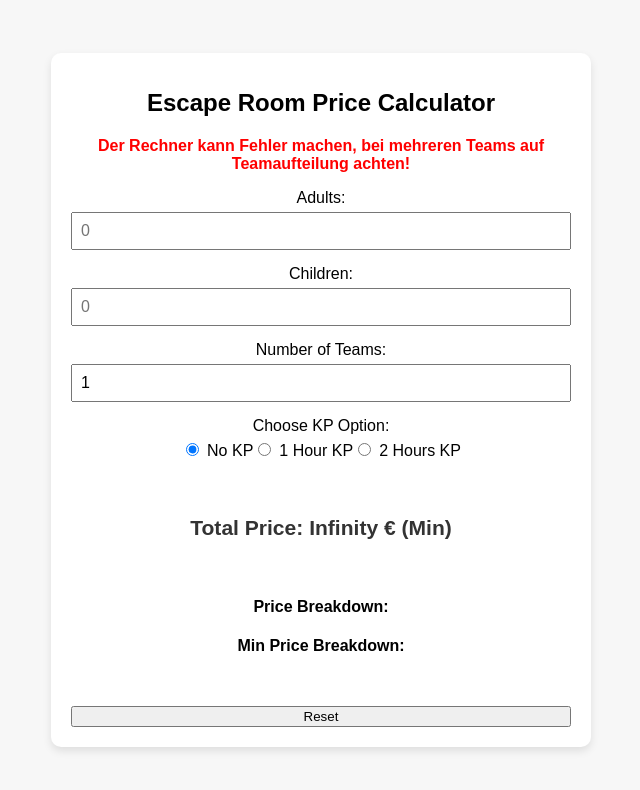
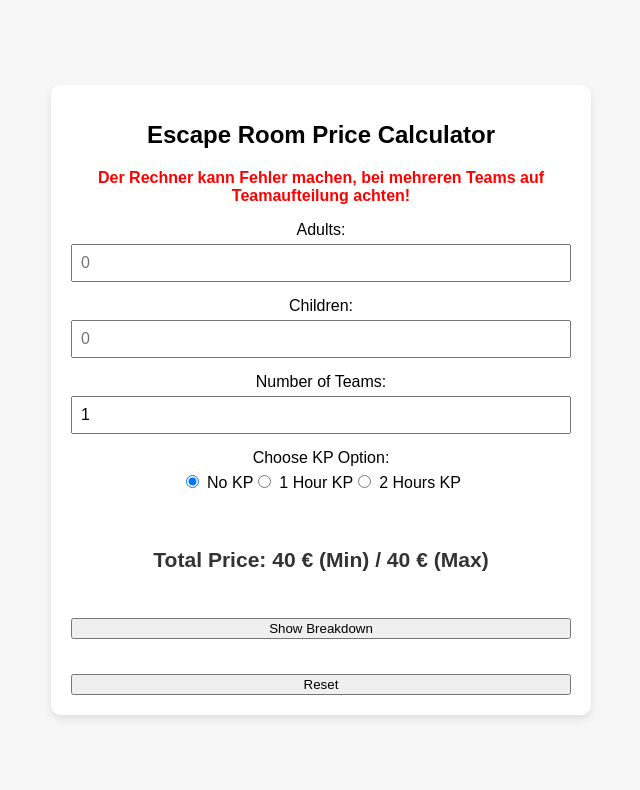
Before and after one commit to ShadowAelita/room_escpae_final, a React (Vite) app: page / in a window 1280 px wide. Shown: the top 790 px of the page, without its empty margins (319-959 px from the left). Built offline with nearby package versions, Linux system fonts and the light colour scheme.

Commit message:
Update App.jsx

```diff
--- a/App.jsx
+++ b/App.jsx
@@ -6,17 +6,45 @@ const App = () => {
   const [children, setChildren] = useState('');
   const [kpOption, setKpOption] = useState("none");
   const [teams, setTeams] = useState('1');
-  const [showBreakdown, setShowBreakdown] = useState(false);
+  const [showBreakdown, setShowBreakdown] = useState(false); // State to toggle the breakdown
 
   const parsedAdults = parseInt(adults) || 0;
   const parsedChildren = parseInt(children) || 0;
   const parsedTeams = Math.max(parseInt(teams) || 1, 1);
 
-  // Split adults and children into teams
-  const splitIntoTeams = (total, teams) => {
-    const base = Math.floor(total / teams);
-    const remainder = total % teams;
-    return Array.from({ length: teams }, (_, i) => base + (i < remainder ? 1 : 0));
+  // Split adults and children into teams with at least 3 people in each team
+  const distributePeopleIntoTeams = (adultsLeft, childrenLeft, teamsRemaining) => {
+    let distribution = [];
+    let totalPeople = adultsLeft + childrenLeft;
+
+    // Each team needs at least 3 people
+    let peoplePerTeam = Math.floor(totalPeople / teamsRemaining);
+    let remainder = totalPeople % teamsRemaining;
+
+    // Distribute people across teams
+    for (let i = 0; i < teamsRemaining; i++) {
+      let adultsInTeam = 0;
+      let childrenInTeam = peoplePerTeam;
+
+      // If there are more people left to distribute, add 1 more person to this team
+      if (remainder > 0) {
+        childrenInTeam += 1;
+        remainder--;
+      }
+
+      // Place as many adults as we can in the team (if possible)
+      if (adultsLeft > 0 && childrenInTeam < 3) {
+        let adultsToAdd = Math.min(adultsLeft, 3 - childrenInTeam);
+        adultsInTeam += adultsToAdd;
+        childrenInTeam = 3 - adultsInTeam;
+      }
+
+      // Adjust the distribution for adults and children
+      adultsLeft -= adultsInTeam;
+      childrenLeft -= childrenInTeam;
+      distribution.push([adultsInTeam, childrenInTeam]);
+    }
+    return distribution;
   };
 
   // Calculate the price for each team
@@ -43,69 +71,47 @@ const App = () => {
     return teamPrice;
   };
 
-  // Generate all possible distributions and calculate their corresponding prices
+  // Generate min and max price distributions
   const generatePossibleDistributions = () => {
     let minPrice = Infinity;
     let maxPrice = -Infinity;
     let minPriceDistribution = null;
     let maxPriceDistribution = null;
 
-    // Loop over all possible distributions of adults and children across teams
-    const distributions = [];
+    // Find the min and max price for valid distributions
+    const distributions = distributePeopleIntoTeams(parsedAdults, parsedChildren, parsedTeams);
+    let totalMinPrice = 0;
+    let totalMaxPrice = 0;
+    let minPriceBreakdown = [];
+    let maxPriceBreakdown = [];
 
-    // Get all combinations of adults and children for each team
-    const distributePeople = (adultsLeft, childrenLeft, teamsRemaining, currentDistribution = []) => {
-      if (teamsRemaining === 0) {
-        // Base case: calculate the price for this distribution
-        let totalPrice = 0;
-        let breakdown = [];
-        for (let i = 0; i < currentDistribution.length; i++) {
-          const [adultsInTeam, childrenInTeam] = currentDistribution[i];
-          const price = calculateTeamPrice(adultsInTeam, childrenInTeam);
-          totalPrice += price;
-          breakdown.push(`Team ${i + 1}: Adults = ${adultsInTeam}, Children = ${childrenInTeam}, Price = ${price} €`);
+    // Calculate min price (min adults in each team)
+    for (let i = 0; i < distributions.length; i++) {
+      const [adultsInTeam, childrenInTeam] = distributions[i];
+      const minPriceForTeam = calculateTeamPrice(adultsInTeam, childrenInTeam);
+      totalMinPrice += minPriceForTeam;
+      minPriceBreakdown.push(`Team ${i + 1}: Adults = ${adultsInTeam}, Children = ${childrenInTeam}, Price = ${minPriceForTeam} €`);
     }
 
-        // Update min/max price
-        if (totalPrice < minPrice) {
-          minPrice = totalPrice;
-          minPriceDistribution = breakdown;
-        }
-        if (totalPrice > maxPrice) {
-          maxPrice = totalPrice;
-          maxPriceDistribution = breakdown;
-        }
-        return;
+    // Calculate max price (max adults in each team)
+    let maxDistributions = distributePeopleIntoTeams(parsedAdults, parsedChildren, parsedTeams);
+    for (let i = 0; i < maxDistributions.length; i++) {
+      const [adultsInTeam, childrenInTeam] = maxDistributions[i];
+      const maxPriceForTeam = calculateTeamPrice(adultsInTeam, childrenInTeam);
+      totalMaxPrice += maxPriceForTeam;
+      maxPriceBreakdown.push(`Team ${i + 1}: Adults = ${adultsInTeam}, Children = ${childrenInTeam}, Price = ${maxPriceForTeam} €`);
     }
 
-      // Try all possible ways to assign adults and children to the current team
-      for (let adultsInTeam = 0; adultsInTeam <= adultsLeft; adultsInTeam++) {
-        for (let childrenInTeam = 0; childrenInTeam <= childrenLeft; childrenInTeam++) {
-          if (adultsInTeam + childrenInTeam >= 3) {  // Make sure every team has at least 3 people
-            distributePeople(
-              adultsLeft - adultsInTeam,
-              childrenLeft - childrenInTeam,
-              teamsRemaining - 1,
-              [...currentDistribution, [adultsInTeam, childrenInTeam]]
-            );
-          }
-        }
-      }
-    };
-
-    // Start the distribution process
-    distributePeople(parsedAdults, parsedChildren, parsedTeams);
-
     return {
-      minPrice,
-      maxPrice,
-      minPriceDistribution,
-      maxPriceDistribution
+      minPrice: totalMinPrice,
+      maxPrice: totalMaxPrice,
+      minPriceBreakdown,
+      maxPriceBreakdown,
     };
   };
 
   // Get the distributions
-  const { minPrice, maxPrice, minPriceDistribution, maxPriceDistribution } = generatePossibleDistributions();
+  const { minPrice, maxPrice, minPriceBreakdown, maxPriceBreakdown } = generatePossibleDistributions();
 
   return (
     <div className="container">
@@ -182,15 +188,20 @@ const App = () => {
         </div>
 
         <div className="result">
-          <h3>Total Price: {minPrice} € (Min) {parsedTeams > 1 && ` / ${maxPrice} € (Max)`}</h3>
+          <h3>Total Price: {minPrice} € (Min) / {maxPrice} € (Max)</h3>
         </div>
 
+        <button onClick={() => setShowBreakdown(!showBreakdown)} style={{ marginTop: '10px' }}>
+          {showBreakdown ? 'Hide Breakdown' : 'Show Breakdown'}
+        </button>
+
+        {showBreakdown && (
           <div>
             <h4>Price Breakdown:</h4>
             <div>
               <strong>Min Price Breakdown:</strong>
               <ul>
-              {minPriceDistribution && minPriceDistribution.map((line, index) => (
+                {minPriceBreakdown && minPriceBreakdown.map((line, index) => (
                   <li key={index}>{line}</li>
                 ))}
               </ul>
@@ -199,13 +210,14 @@ const App = () => {
               <div>
                 <strong>Max Price Breakdown:</strong>
                 <ul>
-                {maxPriceDistribution && maxPriceDistribution.map((line, index) => (
+                  {maxPriceBreakdown && maxPriceBreakdown.map((line, index) => (
                     <li key={index}>{line}</li>
                   ))}
                 </ul>
               </div>
             )}
           </div>
+        )}
 
         <button
           onClick={() => {
```
Lines whose indentation alone changed are shown as unchanged.
